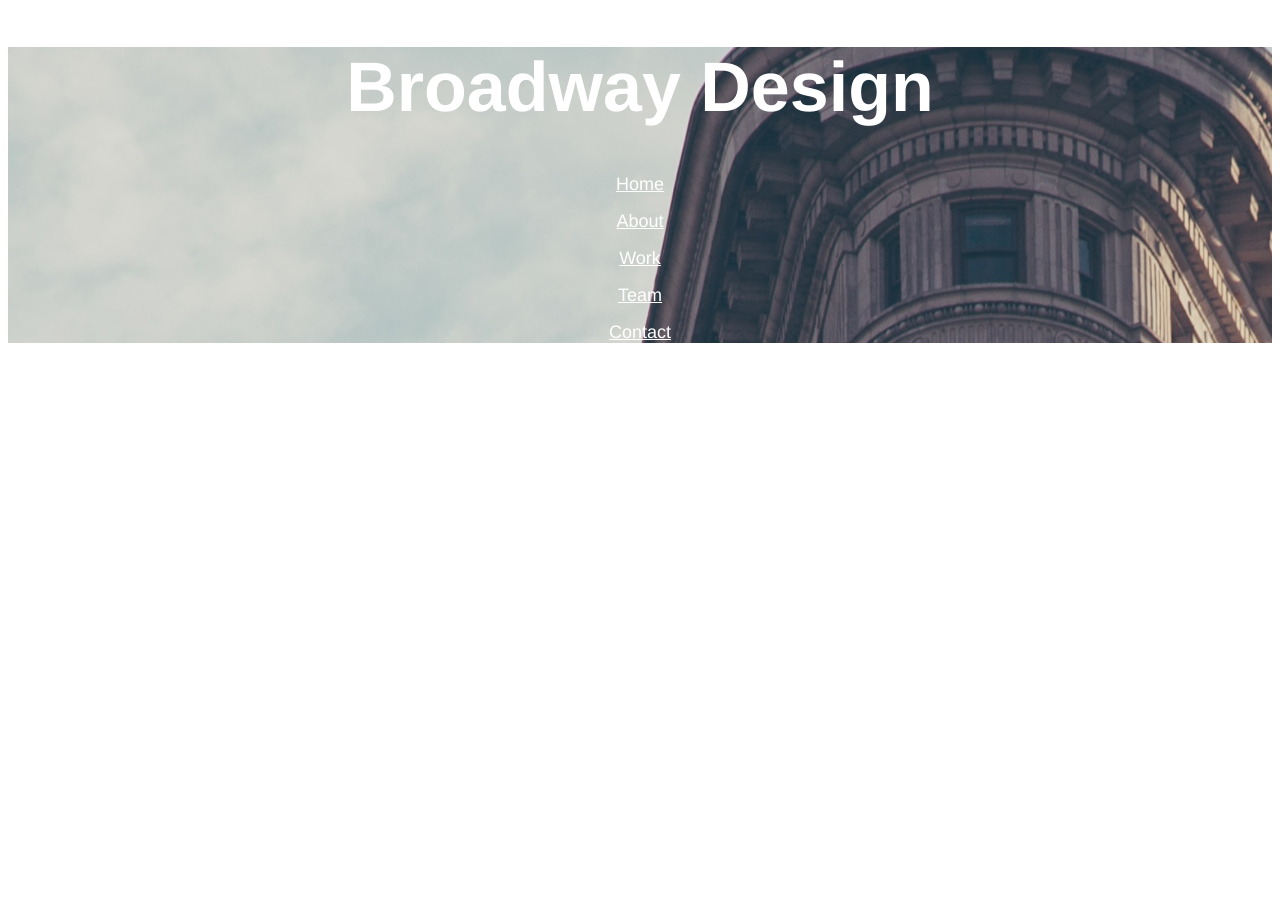
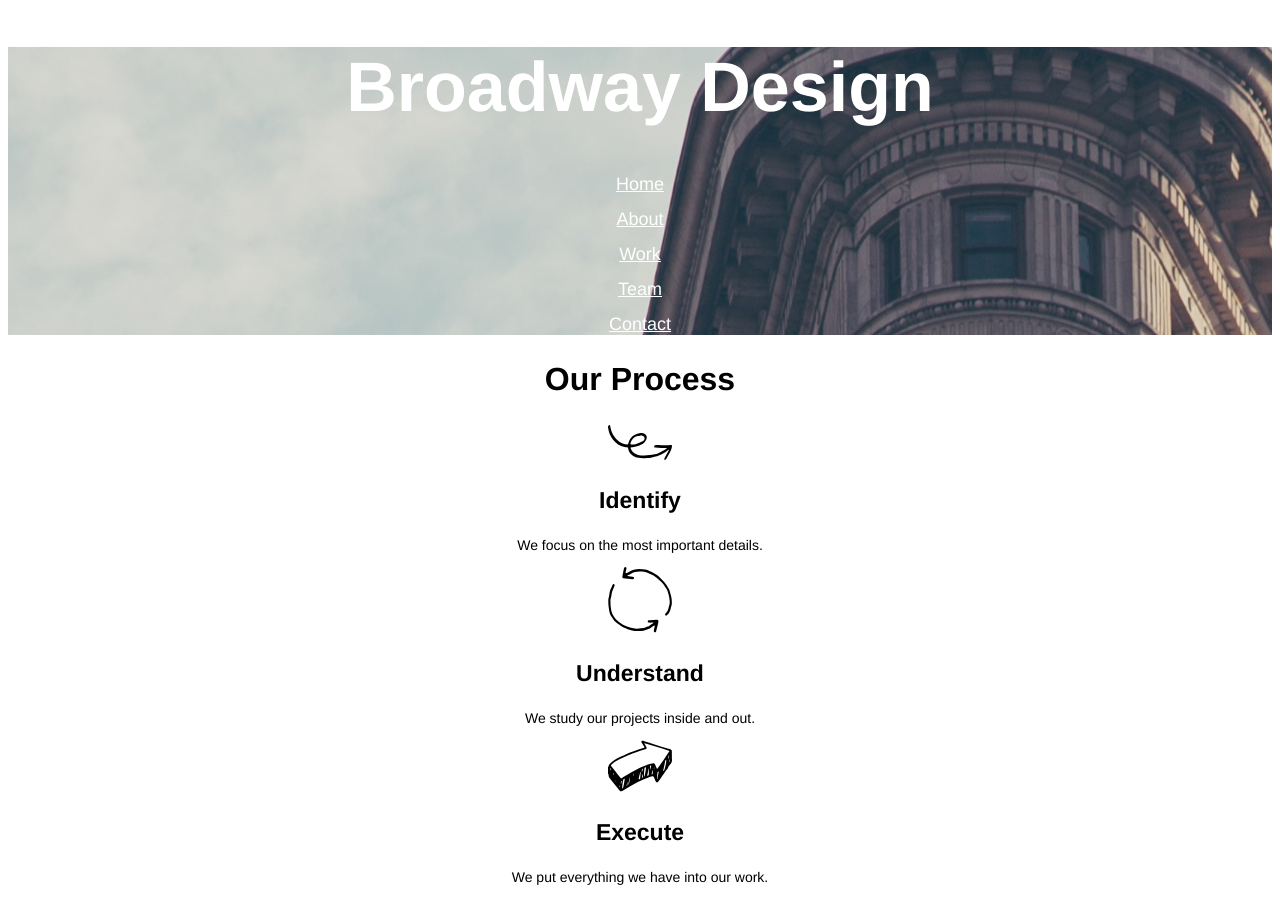
Before and after one commit to ejvkamp/broadway, a plain HTML site: page index.html in a window 1280 px wide. Before the commit the page ends 800 px from the top, so only its background shows below. Drawn offline with Linux system fonts and the light colour scheme.

Commit message:
Added Our Process section

```diff
--- a/index.html
+++ b/index.html
@@ -19,6 +19,18 @@
       </nav>
     </div>
     <!-- Process Section -->
+    <div class="process">
+      <h2 id="about">Our Process</h2>
+      <img src="./resources/images/identify.svg" alt="Identify">
+      <h3>Identify</h3>
+      <p>We focus on the most important details.</p>
+      <img src="./resources/images/understand.svg" alt="Understand">
+      <h3>Understand</h3>
+      <p>We study our projects inside and out.</p>
+      <img src="./resources/images/execute.svg" alt="Execute">
+      <h3>Execute</h3>
+      <p>We put everything we have into our work.</p>
+    </div>
     <!-- Work Section -->
     <!-- Team Section -->
     <!-- Contact Section -->
--- a/resources/css/style.css
+++ b/resources/css/style.css
@@ -18,6 +18,14 @@ h1 {
   font-size: 18px;
 }
 
-h1 {
+h2 {
+  font-size: 32px;
+}
 
+h3 {
+  font-size: 23px;
 }
+
+p {
+  font-size: 14px;
+}
```
